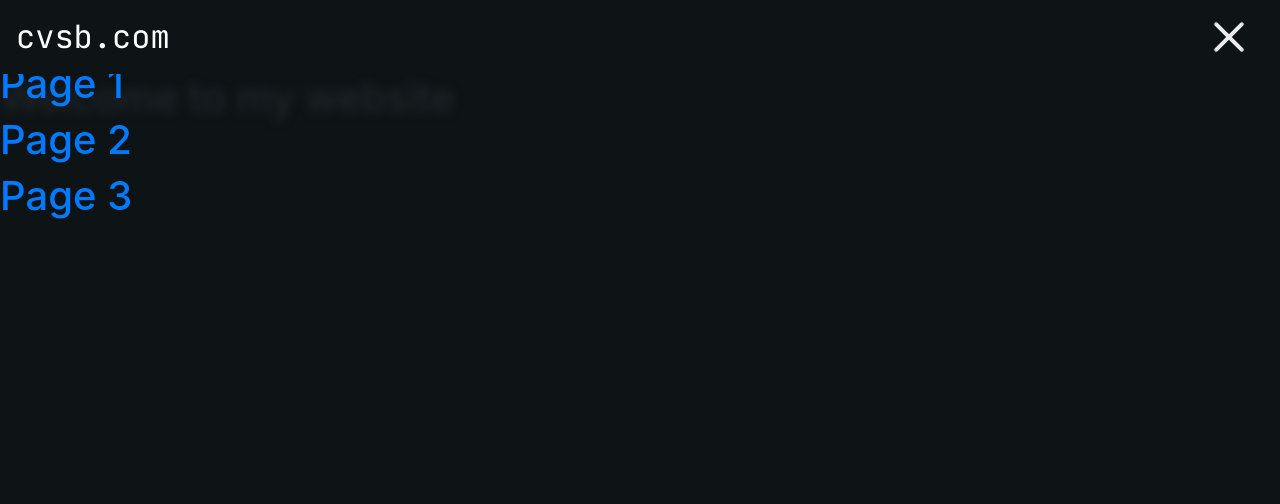
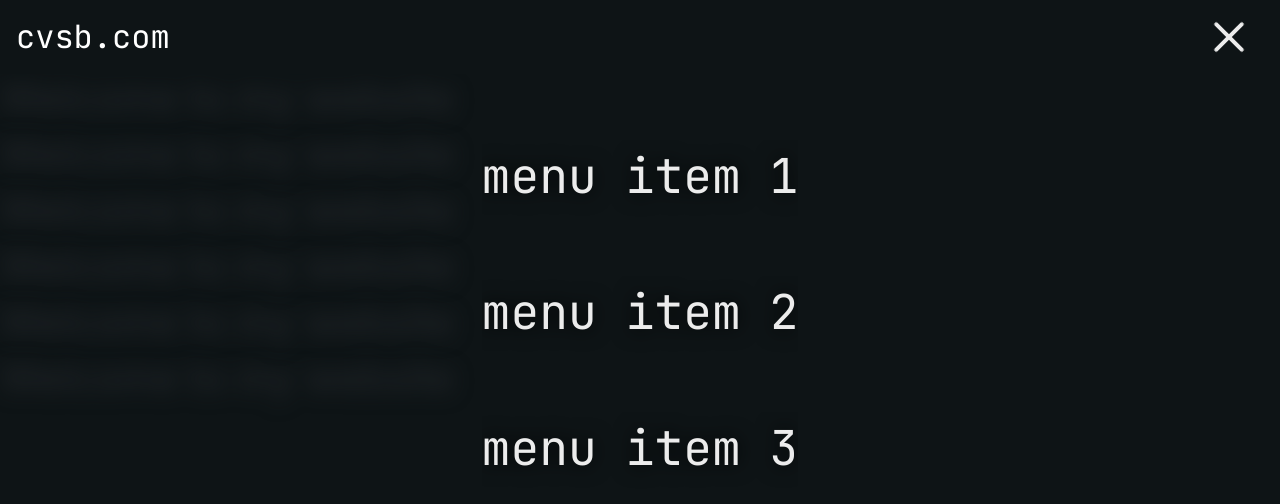
Before and after one commit to dduuukk/dduuukk.github.io, a website: page lib/welcome.html in a window 1280 px wide. Both pictures are taken after a click on the button 1229 px from the left and 37 px from the top of the page. Drawn offline with nearby package versions, Linux system fonts and the light colour scheme.

Commit message:
Menu overlay with scramble #4

```diff
--- a/css/welcome.css
+++ b/css/welcome.css
@@ -1,5 +1,16 @@
 @import url('https://fonts.googleapis.com/css2?family=JetBrains+Mono&display=swap');
 @import url(master.css);
+
+.scrambler {
+    overflow: hidden;
+    white-space: nowrap;
+    justify-content: center;
+    /* padding: 20px; */
+    font-family: var(--main-font) !important;
+    font-size: 3em;
+    color: #ececec;
+    text-shadow: 0px 0px 20px #000000;
+}
 
 .body-custom {
     background-color: #0e1416;
@@ -52,10 +63,15 @@ Overlay for the fade in when switching onto the page
 
 #menu {
     position: fixed;
-    top: 60px;
-    height: calc(100vh - 60px);
+    top: 0;
+    height: 100vh;
     width: 100vw;
     box-sizing: border-box;
+    display: flex;
+    padding-top: 15vh;
+    justify-content: flex-start;
+    align-items: center;
+    flex-direction: column;
     /* Other styles */
 }
 
@@ -76,10 +92,17 @@ Overlay for the fade in when switching onto the page
     pointer-events: auto;
 }
 
+#menu a {
+    font-family: var(--main-font);
+    margin: 20px;
+    color: #ececec; /* This will make the text color the same as the parent element */
+    text-decoration: none; /* This will remove the underline */
+}
+
 body > *:not(nav):not(#menu) {
     transition: filter 0.5s ease;
 }
 
 body.blur > *:not(nav):not(#menu) {
-    filter: blur(5px);
+    filter: blur(10px);
 }
--- /dev/null
+++ b/js/text-scramble-short.js
@@ -0,0 +1,120 @@
+// Christian Bender
+// Created based on https://www.codepel.com/animation/javascript-text-scramble-effect/
+
+/**
+ * Text scrambler class that animates the text content of an element.
+ */
+class TextScrambleShort {
+
+    constructor(el) {
+        this.el = el; // Element to display the text
+        this.chars = "!<>-_\\/[]{}—=+*^?#________0123456789"; // Scramble character set
+        this.update = this.update.bind(this);
+    }
+
+    /**
+     * Sets the text content of an element with animation.
+     *
+     * @param {string} newText - The new text to be set.
+     * @returns {Promise} - A promise that resolves when the animation is complete.
+     */
+    setText(newText) {
+        const oldText = this.el.innerText;
+        // Get the maximum length of the old and new text to prevent the animation from stopping prematurely
+        const length = Math.max(oldText.length, newText.length);
+        // Define promise to resolve when animation is complete
+        const promise = new Promise(resolve => this.resolve = resolve);
+        this.queue = [];
+        for (let i = 0; i < length; i++) {
+            // Store old character or empty string if character doesn't exist
+            const from = oldText[i] || '';
+            // Store new character or empty string if character doesn't exist
+            const to = newText[i] || '';
+            // Generate a random start and end frame for each character
+            const start = Math.floor(Math.random() * 40);
+            const end = start + Math.floor(Math.random() * 45);
+            this.queue.push({ from, to, start, end });
+        }
+        // Cancel the previous frame request to prevent overlapping animations
+        cancelAnimationFrame(this.frameRequest);
+        // Set the frame to 0 to start the animation at the first character
+        this.frame = 0;
+        // Start the animation
+        this.update();
+        return promise;
+    }
+
+    /**
+     * Updates the animation frame and renders the characters accordingly.
+     * If all characters have reached their final state, resolves the promise.
+     */
+    update() {
+        let output = "";
+        let complete = 0;
+        for (let i = 0, n = this.queue.length; i < n; i++) {
+            let { from, to, start, end, char } = this.queue[i];
+            // Check if the character has reached its final state
+            // If it has, set the character to the final state and increment the complete counter
+            if (this.frame >= end) {
+                complete++;
+                output += to;
+            // If the character is between the start and end frame, set it to a random character
+            } else if (this.frame >= start) {
+                // If the character is not set, set it to a random character
+                // 28% chance of character change on each loop
+                if (!char || Math.random() < 0.38) {
+                    char = this.randomChar();
+                    this.queue[i].char = char;
+                }
+                output += `<span class="dud">${char}</span>`;
+            // Character is before the start frame, set it to the initial state
+            } else {
+                output += from;
+            }
+        }
+        this.el.innerHTML = output;
+        // Check if all characters have reached their final state
+        if (complete === this.queue.length) {
+            // Resolve the promise if all characters have reached their final state
+            this.resolve();
+        } else {
+            // Increment the frame and request the next update animation cycle
+            this.frameRequest = requestAnimationFrame(this.update);
+            this.frame++;
+        }
+    }
+
+    /**
+     * Returns a random character from the character set.
+     *
+     * @returns {string} - A random character from the character set.
+     */
+    randomChar() {
+        // Return a random character from the character set
+        return this.chars[Math.floor(Math.random() * this.chars.length)];
+    }
+}
+
+// Define the texts for the menu items
+const menuTexts = ['menu item 1', 'menu item 2', 'menu item 3'];
+
+const buttonsc = document.querySelector('.hamburger');
+
+// Get all text elements
+const textElements = document.querySelectorAll('.scrambler');
+
+let isMenuOpen = false; // Flag to track menu state
+
+buttonsc.addEventListener('click', () => {
+  // Get all text elements
+  const textElements = document.querySelectorAll('.scrambler');
+
+  // Toggle the menu state
+  isMenuOpen = !isMenuOpen;
+
+  // Apply the text scrambler effect to each text element
+  textElements.forEach((textElement, index) => {
+    const fx = new TextScrambleShort(textElement);
+    fx.setText(isMenuOpen ? menuTexts[index] : "");
+  });
+});
--- a/lib/welcome.html
+++ b/lib/welcome.html
@@ -26,12 +26,29 @@
     </nav>
 
     <h1>Welcome to my website</h1>
+    <h1>Welcome to my website</h1>
+    <h1>Welcome to my website</h1>
+    <h1>Welcome to my website</h1>
+    <h1>Welcome to my website</h1>
+    <h1>Welcome to my website</h1>
 
     <div id="menu" class="hidden-menu">
         <!-- Add your menu items here -->
-        <a href="/page1" class="h1 d-block">Page 1</a>
-        <a href="/page2" class="h1 d-block">Page 2</a>
-        <a href="/page3" class="h1 d-block">Page 3</a>
+        <a href="/page1">
+            <div class="scrambler" style="min-height: 2em;">
+                <h1></h1>
+            </div>
+        </a>
+        <a href="/page2">
+            <div class="scrambler" style="min-height: 2em;">
+                <h1></h1>
+            </div>
+        </a>
+        <a href="/page3">
+            <div class="scrambler" style="min-height: 2em;">
+                <h1></h1>
+            </div>
+        </a>
     </div>
 
     <div class="switch-overlay"></div>
@@ -41,5 +58,6 @@
     <script src="https://code.jquery.com/jquery-3.5.1.slim.min.js"></script>
     <script src="https://cdn.jsdelivr.net/npm/bootstrap@4.5.2/dist/bootstrap.min.js"></script>
     <script src="../js/welcome.js"></script>
+    <script src="../js/text-scramble-short.js"></script>
 </body>
 </html>
```
